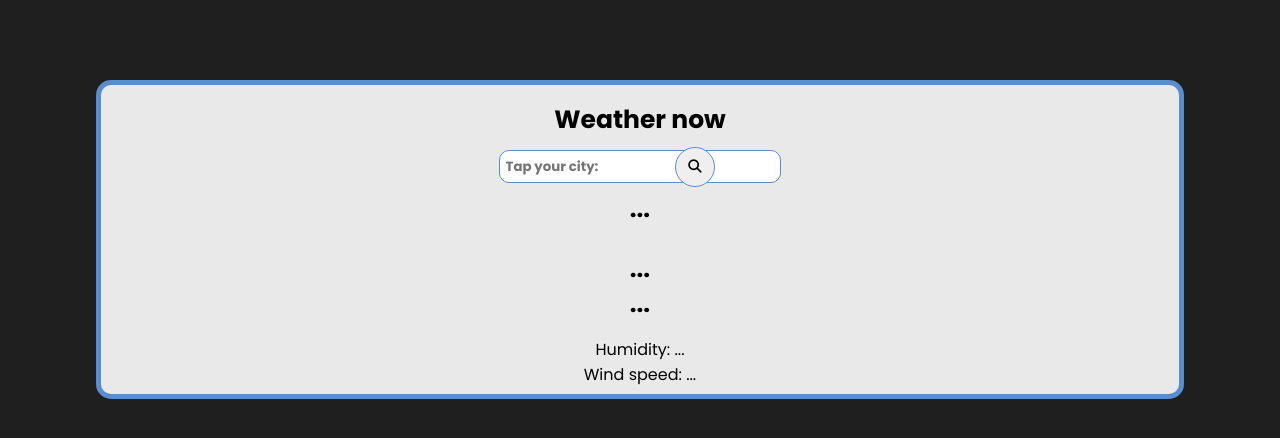
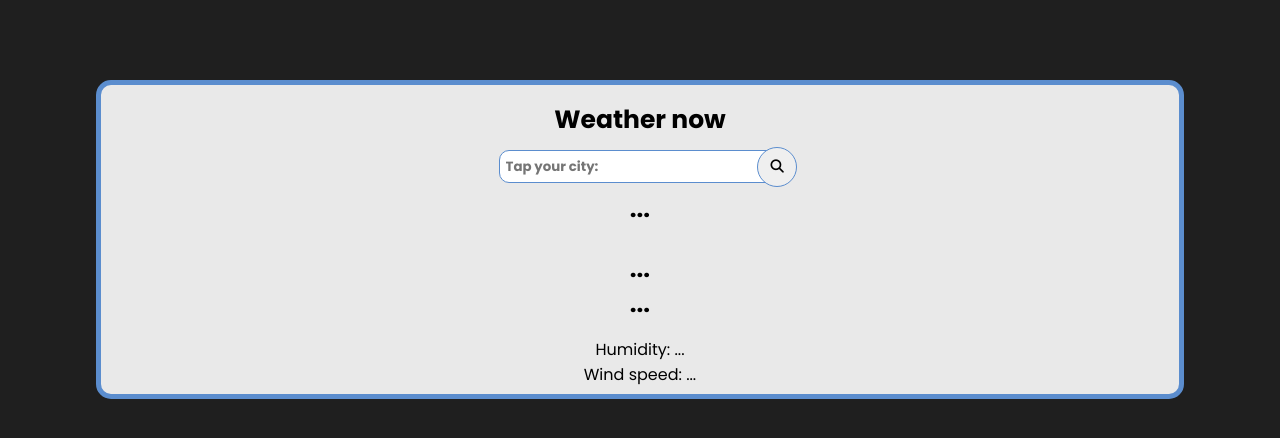
Before and after one commit to zaiaaa/clima, a plain HTML site: page index.html in a window 1280 px wide. Drawn offline with Linux system fonts and the light colour scheme; no server answers.

Commit message:
alteracao no botao de pesquisa

```diff
--- a/style.css
+++ b/style.css
@@ -50,11 +50,11 @@
     width: 40px;
     height: 40px;
     position: absolute;
-    margin-left: 11rem;
     border-radius: 50%;
     border: 1px solid #5b8dce;
     cursor: pointer;
     transition: .5s;
+    right: -1rem;
 }
 #search:hover{
     transition: .5s;
```
